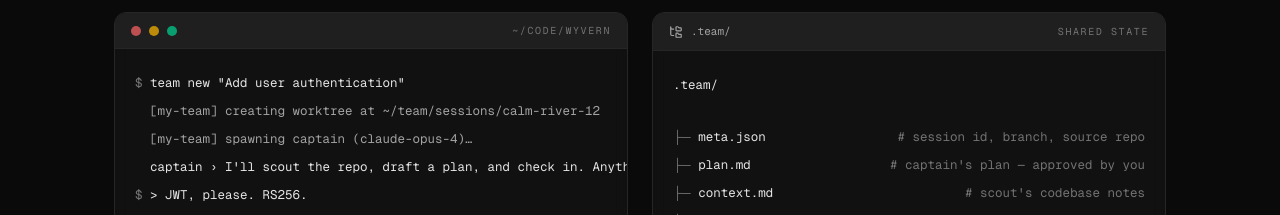
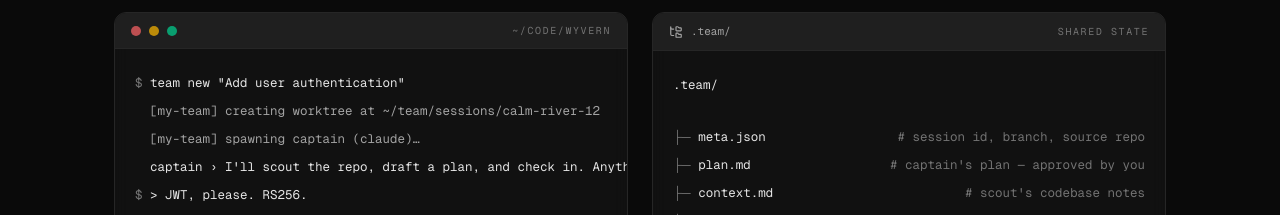
Before and after one commit to vik-srinivasan/my-team, a Next.js app in the folder apps/landing/: page / in a window 1280 px wide. Shown: the part 3060-3275 px from the top of the page. Built offline with nearby package versions, Linux system fonts and the light colour scheme.

Commit message:
fix(landing): drop stale model version in terminal animation
The terminal mockup hardcoded "claude-opus-4" which will age out as
models change. Use the version-agnostic "claude" instead so the
demo line remains accurate.

```diff
--- a/apps/landing/app/components/HowItWorks.tsx
+++ b/apps/landing/app/components/HowItWorks.tsx
@@ -11,7 +11,7 @@ interface TerminalLine {
 const TERMINAL_LINES: readonly TerminalLine[] = [
   { kind: 'prompt', text: 'team new "Add user authentication"' },
   { kind: 'system', text: '[my-team] creating worktree at ~/team/sessions/calm-river-12' },
-  { kind: 'system', text: '[my-team] spawning captain (claude-opus-4)…' },
+  { kind: 'system', text: '[my-team] spawning captain (claude)…' },
   {
     kind: 'output',
     text:
```
